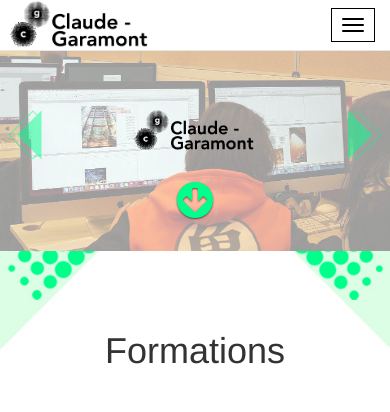
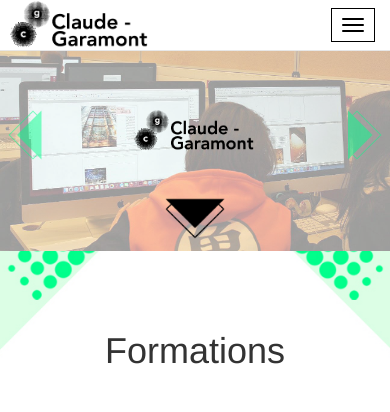
Before and after one commit to arthurleroux/Garamont, a PHP site: page / in a window 390 px wide. Shown: the top 412 px of the page. Run offline with PHP 8.4, Linux system fonts and the light colour scheme; some libraries are stand-ins or nearby versions.

Commit message:
responsive

```diff
--- a/index.php
+++ b/index.php
@@ -29,7 +29,7 @@
                                 <div class="arrow">
                                     <div class="text-center">
                                         <a href="#formations">
-                                            <i class="fa fa-arrow-circle-down"></i>
+                                            <img src="img/flecheHome.png" alt="">
                                         </a>
                                     </div>
                                 </div>
@@ -50,7 +50,7 @@
                                 <div class="arrow">
                                     <div class="text-center">
                                         <a href="#formations">
-                                            <i class="fa fa-arrow-circle-down"></i>
+                                            <img src="img/flecheHome.png" alt="">
                                         </a>
                                     </div>
                                 </div>
--- a/style/style.css
+++ b/style/style.css
@@ -103,20 +103,21 @@
   width: 80px;
 }
 .home #carousel-example-generic .arrow {
-  margin-top: 50px;
+  margin-top: 100px;
   font-size: 6em;
 }
 .home #carousel-example-generic .arrow a {
   color: #00ff8b;
 }
-.home #carousel-example-generic .arrow .fa {
+.home #carousel-example-generic .arrow img {
+  width: 80px;
   -webkit-transition: 0.3s;
   -moz-transition: 0.3s;
   -ms-transition: 0.3s;
   -o-transition: 0.3s;
   transition: 0.3s;
 }
-.home #carousel-example-generic .arrow .fa:hover {
+.home #carousel-example-generic .arrow img:hover {
   -webkit-transform: scale(1.2, 1.2);
   -moz-transform: scale(1.2, 1.2);
   -ms-transform: scale(1.2, 1.2);
@@ -1284,6 +1285,9 @@ footer .footer-right a:hover {
   .navbar-default .navbar-collapse .navbar-right li {
     font-size: 1.2em;
   }
+  .home #carousel-example-generic .arrow {
+    margin-top: 70px;
+  }
 }
 @media (max-width: 855px) {
   .navbar-default .navbar-collapse .navbar-right li {
@@ -1321,7 +1325,10 @@ footer .footer-right a:hover {
     margin-top: 50px;
   }
   .home #carousel-example-generic .arrow {
-    font-size: 3em;
+    margin-top: 50px;
+  }
+  .home #carousel-example-generic .arrow img {
+    width: 60px;
   }
   .home #carousel-example-generic .carousel-caption {
     top: 20%;
@@ -1351,6 +1358,6 @@ footer .footer-right a:hover {
 }
 @media (max-width: 560px) {
   .home #carousel-example-generic .arrow {
-    margin-top: 20px;
+    margin-top: 0;
   }
 }
--- a/style/style.less
+++ b/style/style.less
@@ -117,12 +117,13 @@
       }
     }
     .arrow {
-      margin-top: 50px;
+      margin-top: 100px;
       font-size: 6em;
       a {
         color: @vert;
       }
-      .fa {
+      img {
+        width: 80px;
         -webkit-transition: 0.3s;
         -moz-transition: 0.3s;
         -ms-transition: 0.3s;
@@ -1458,6 +1459,13 @@ footer{
       }
     }
   }
+  .home {
+    #carousel-example-generic {
+      .arrow {
+        margin-top: 70px;
+      }
+    }
+  }
 }
 
 @media (max-width: 855px) {
@@ -1516,7 +1524,10 @@ footer{
     margin-top: 50px;
     #carousel-example-generic {
       .arrow {
-        font-size: 3em;
+        margin-top: 50px;
+        img {
+          width: 60px;
+        }
       }
       .carousel-caption {
         top: 20%;
@@ -1557,8 +1568,8 @@ footer{
   .home {
     #carousel-example-generic {
       .arrow {
-        margin-top: 20px;
-      }
-    }
-  }
-}
+        margin-top: 0;
+      }
+    }
+  }
+}
```
Also changed, not shown: img/flecheHome.png (added).
